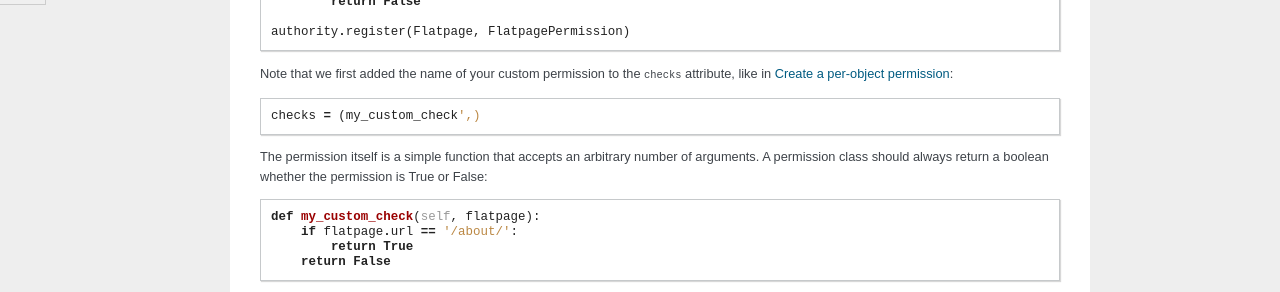
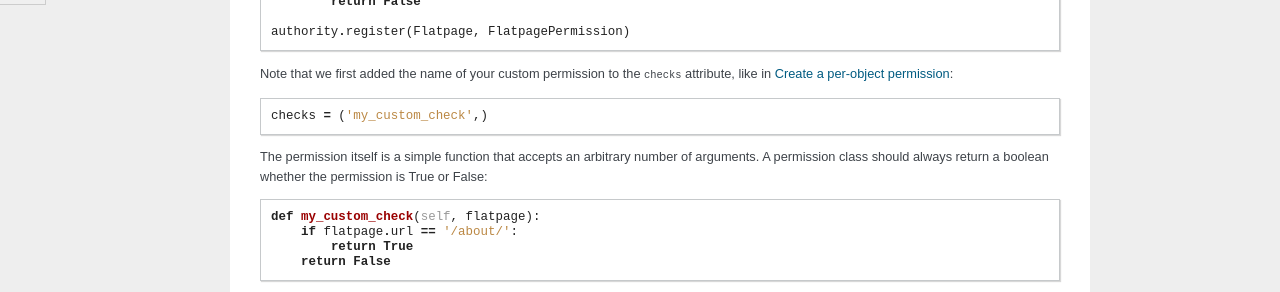
Before and after one commit to jazzband/django-authority, a Sphinx documentation site: the page built from docs/create_custom_permission.txt, in a window 1280 px wide. Shown: the part 503-795 px from the top of the page. Built offline with Sphinx 7.4.7, drawn with Linux system fonts in a browser that asks for light colours.

Commit message:
Fixed typo

```diff
--- a/docs/create_custom_permission.txt
+++ b/docs/create_custom_permission.txt
@@ -36,7 +36,7 @@
 Note that we first added the name of your custom permission to the ``checks``
 attribute, like in :ref:`create-per-object-permission`::
 
-    checks = (my_custom_check',)
+    checks = ('my_custom_check',)
 
 The permission itself is a simple function that accepts an arbitrary number of
 arguments. A permission class should always return a boolean whether the
```
